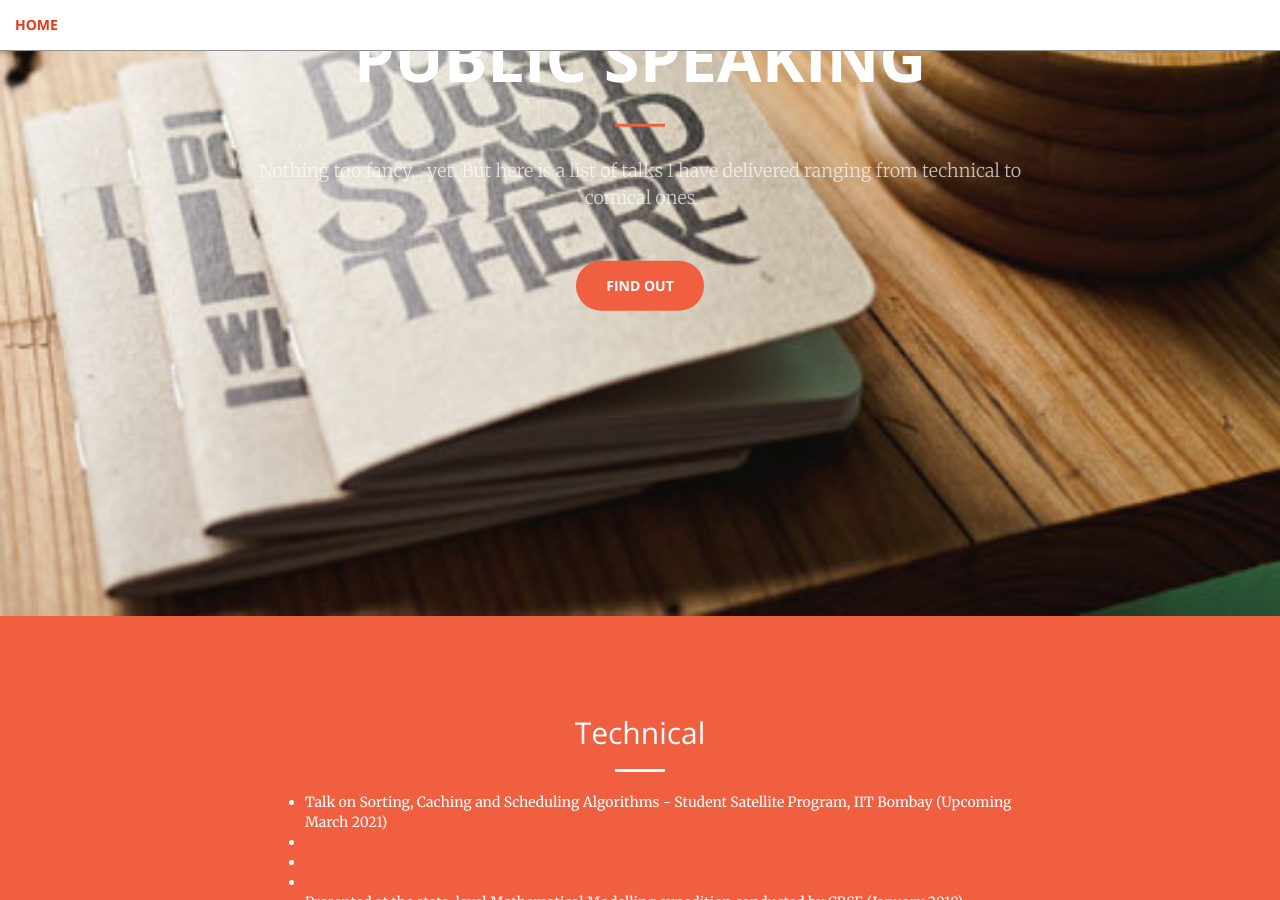
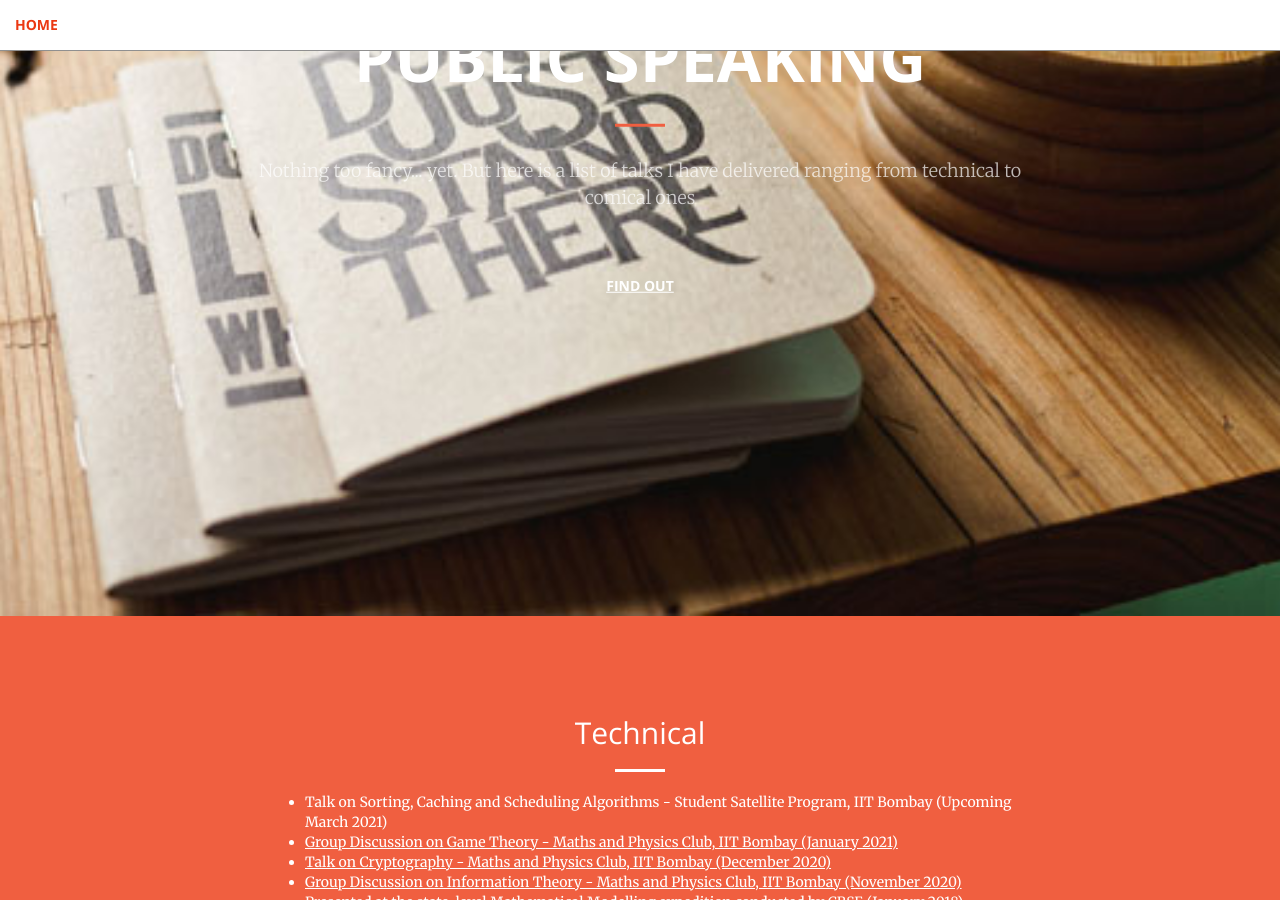
Before and after one commit to aravindbharathi/aravindbharathi.github.io, a Jekyll site: the page talks/index.html, which Jekyll copies as it is, in a window 1280 px wide and 900 px high, scrolled down 284 px. Built offline with Jekyll 4.4.1, drawn with Linux system fonts in a browser that asks for light colours.

Commit message:
Update index.html

```diff
--- a/talks/index.html
+++ b/talks/index.html
@@ -29,6 +29,12 @@
     <link rel="stylesheet" href="/css/maintalks.css" type="text/css">
 
     <style>
+    a:link {
+      color: white;
+      background-color: transparent;
+      text-decoration: underline;
+    }
+
     a:hover {
       color: blue;
       background-color: transparent;
```
